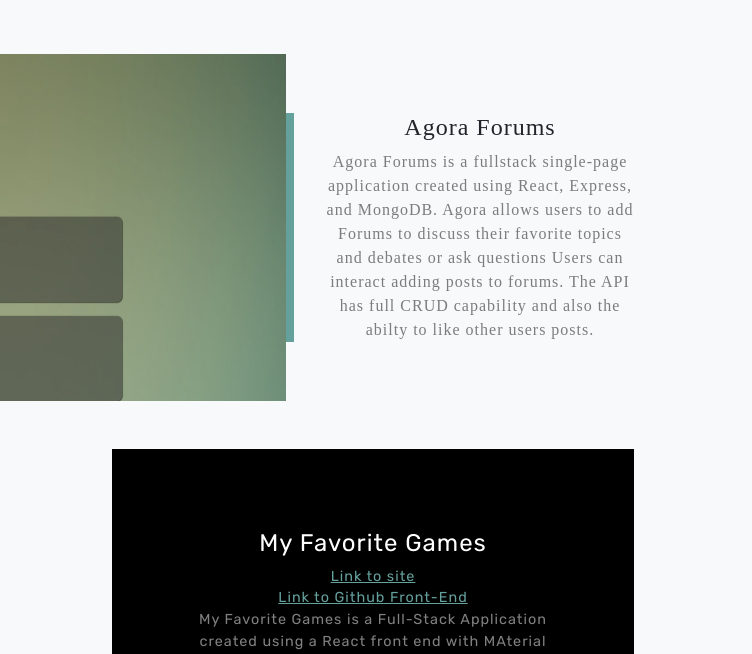
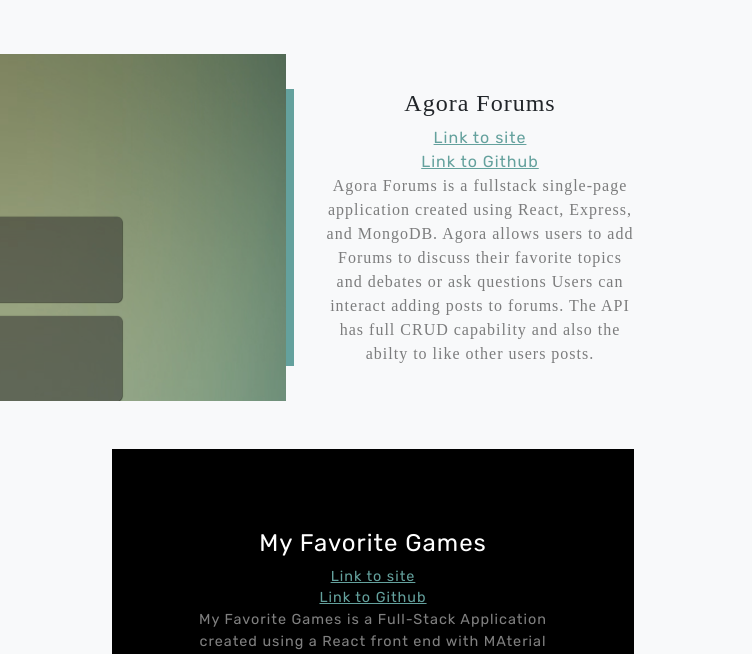
Before and after one commit to chasblu/chas_portfolio, a plain HTML site: page index.html in a window 1280 px wide. Shown: the part 2360-3014 px from the top of the page, 528-1280 px from the left. Drawn offline with nearby package versions, Linux system fonts and the light colour scheme.

Commit message:
updated projects section

```diff
--- a/index.html
+++ b/index.html
@@ -139,6 +139,8 @@
                     <div class="col-xl-4 col-lg-5">
                         <div class="featured-text text-center text-lg-left">
                             <h4>Agora Forums</h4>
+                            <p class="mb-0 text-white-50 font-rubik"><a href="https://agora-forums.netlify.app/">Link to site</a></p>
+                            <p class="mb-0 text-white-50 font-rubik"><a href="https://github.com/chasblu/Agora-client">Link to Github</a></p>
                             <p class="text-black-50 mb-0">  Agora Forums is a fullstack single-page application created using React, Express, and MongoDB. Agora allows users to add Forums to discuss their favorite topics and debates or ask questions  Users can interact adding posts to forums.  The API has full CRUD capability and also the abilty to like other users posts. </p>
                         </div>
                     </div>
@@ -152,7 +154,7 @@
                                 <div class="project-text w-100 my-auto text-center text-lg-left">
                                     <h4 class="text-white font-rubik">My Favorite Games</h4>
                                     <p class="mb-0 text-white-50 font-rubik"><a href="https://myfavoritegames.netlify.app/">Link to site</a></p>
-                                    <p class="mb-0 text-white-50 font-rubik"><a href="https://github.com/chasblu/my-favorite-games-client">Link to Github Front-End</a></p>
+                                    <p class="mb-0 text-white-50 font-rubik"><a href="https://github.com/chasblu/my-favorite-games-client">Link to Github</a></p>
                                     <p class="mb-0 text-white-50 font-rubik">My Favorite Games is a Full-Stack Application created using a React front end with MAterial UI styling, and a Django Backend used to create the API.  THis app has full user authentication and allow users to login and add their favorite games to the database.</p>
                                     <hr class="d-none d-lg-block mb-0 ms-0" />
                                 </div>
```
